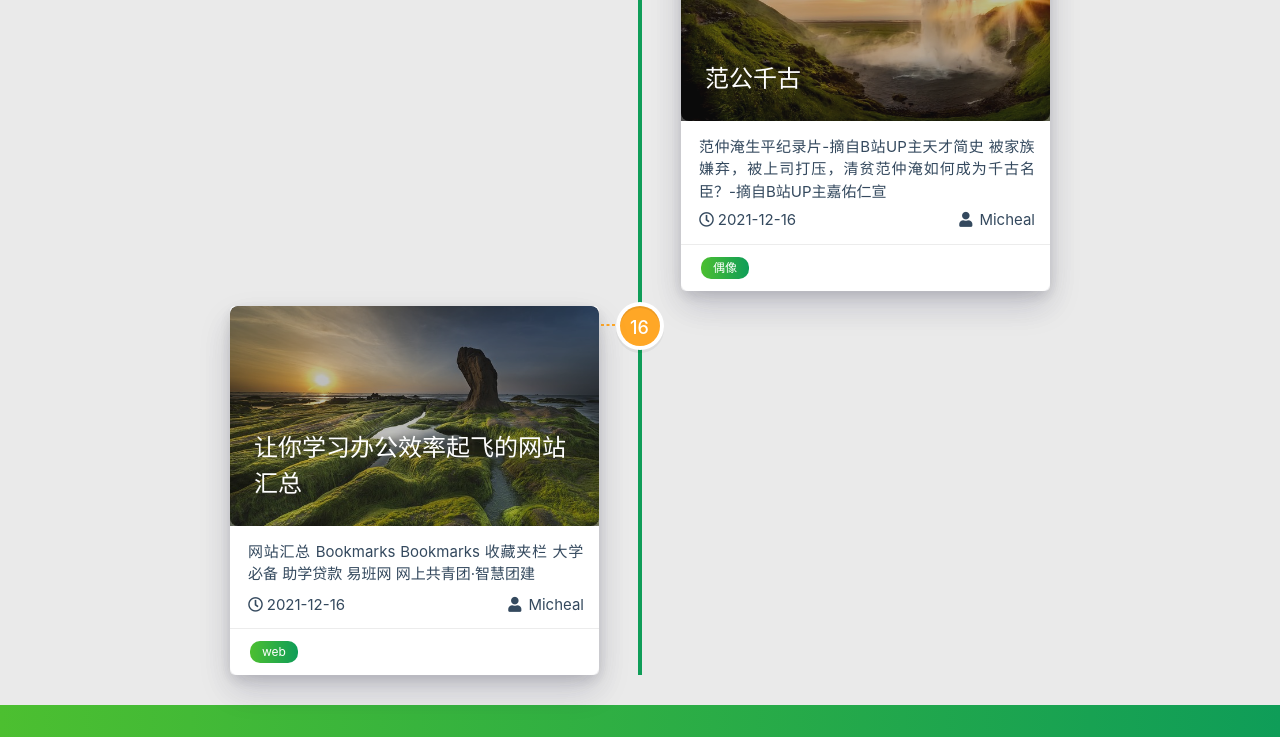
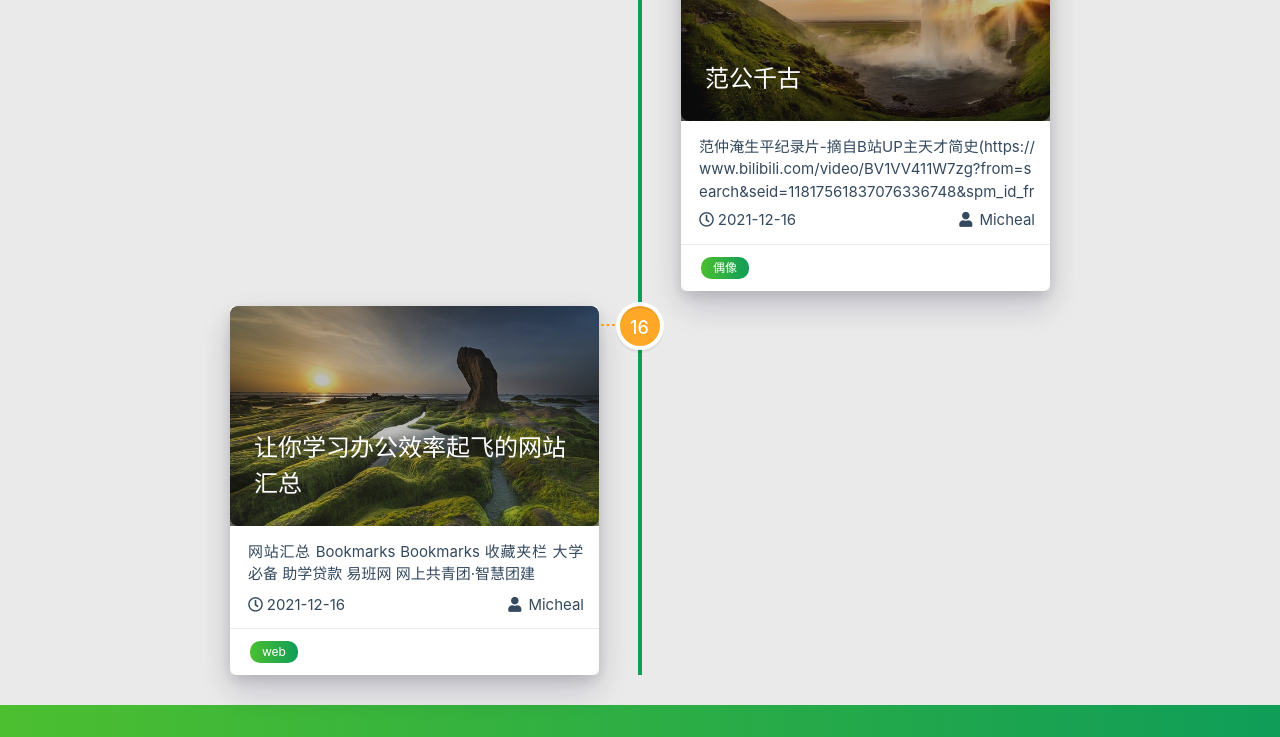
Before and after one commit to 18308388398/18308388398.github.io, a plain HTML site: page archives/2021/12/index.html in a window 1280 px wide. Shown: the part 1360-2097 px from the top of the page. Drawn offline with nearby package versions, Linux system fonts and the light colour scheme; some packages are replaced by stand-ins of ours; no server answers; a script that the page names is missing.

Commit message:
Site updated: 2021-12-16 21:58:27

```diff
--- a/archives/2021/12/index.html
+++ b/archives/2021/12/index.html
@@ -531,9 +531,7 @@
                         <div class="card-content article-content">
                             <div class="summary block-with-text">
 
-                                    范仲淹生平纪录片-摘自B站UP主天才简史
-被家族嫌弃，被上司打压，清贫范仲淹如何成为千古名臣？-摘自B站UP主嘉佑仁宣
-
+                                    范仲淹生平纪录片-摘自B站UP主天才简史(https://www.bilibili.com/video/BV1VV411W7zg?from=search&amp;seid=11817561837076336748&amp;spm_id_fr
 
                             </div>
                             <div class="publish-info">
```
Also changed, not shown: archives/2021/index.html (+1 -3 lines), archives/index.html (+1 -3 lines), index.html (+1 -3 lines).
